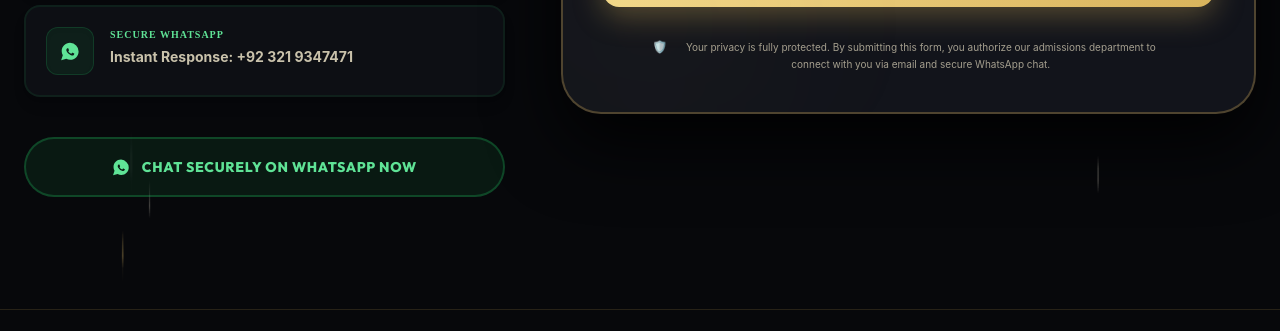
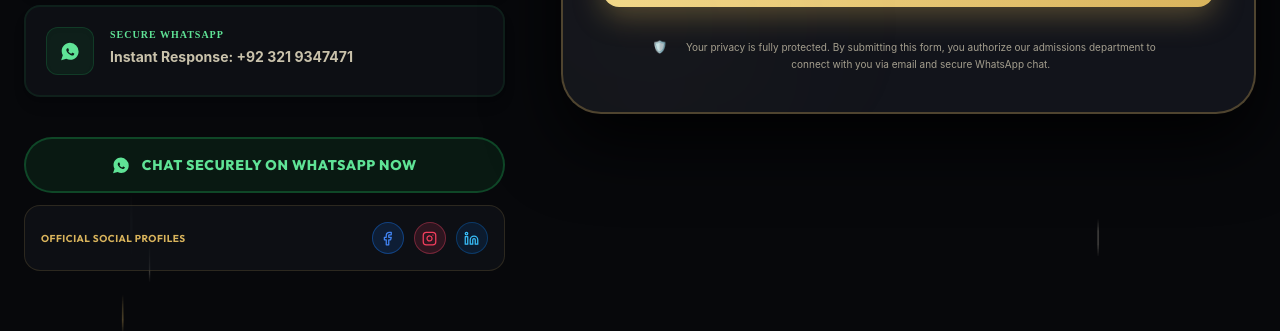
Before and after one commit to zainjalali072-cmd/Zain-Jalali, a React (Vite) app: page / in a window 1280 px wide. Shown: the part 8380-8711 px from the top of the page. Built offline with nearby package versions, Linux system fonts and the light colour scheme; no server answers.

Commit message:
feat: integrate social media profiles
Update social media links in data and implement consistent UI components for Facebook, Instagram, and LinkedIn across the header, contact form, and footer. Added CMS fallback logic to ensure profile links are correctly initialized.

```diff
--- a/server.ts
+++ b/server.ts
@@ -132,8 +132,9 @@ const getDatabase = () => {
       contactEmail: "muhammadzain92624@gmail.com",
       contactAddress: "Altaf Colony, Ranjar Head Quarter, Lahore Cantt, Pakistan",
       whatsappLink: "https://wa.me/923219347471",
-      facebookLink: "https://facebook.com/truthquranacademy",
-      instagramLink: "https://instagram.com/truthquranacademy",
+      facebookLink: "https://www.facebook.com/truthquran?mibextid=ZbWKwL",
+      instagramLink: "https://www.instagram.com/truth_quran_786?igsh=MTM1MmFvc3dtMHFhMQ==",
+      linkedinLink: "https://www.linkedin.com/in/truth-quran-online-quran-academy-65688b423?utm_source=share_via&utm_content=profile&utm_medium=member_android",
       courses: DEFAULT_COURSES,
       whyUs: [
         { id: "why-1", title: "1-on-1 Private Attention", description: "Every student receives custom focused lessons tailored specifically to their learning speed and mental retention.", icon: "CheckCircle" }
--- a/src/cmsStore.ts
+++ b/src/cmsStore.ts
@@ -741,6 +741,15 @@ export const getCMSData = (): CMSData => {
       if (parsed.contactAddress && parsed.contactAddress.includes("Rawalpindi")) {
         parsed.contactAddress = "Altaf Colony, Ranjar Head Quarter, Lahore Cantt, Pakistan";
       }
+      if (!parsed.facebookLink || parsed.facebookLink.includes("truthquranacademy")) {
+        parsed.facebookLink = academyContact.facebook;
+      }
+      if (!parsed.instagramLink || parsed.instagramLink.includes("truthquranacademy")) {
+        parsed.instagramLink = academyContact.instagram;
+      }
+      if (!parsed.linkedinLink || parsed.linkedinLink.includes("truthquranacademy")) {
+        parsed.linkedinLink = academyContact.linkedin;
+      }
 
       return parsed;
     } catch (e) {
--- a/src/components/ContactForm.tsx
+++ b/src/components/ContactForm.tsx
@@ -9,9 +9,13 @@ import {
   User,
   Globe,
   GraduationCap,
-  Calendar
+  Calendar,
+  Facebook,
+  Instagram,
+  Linkedin
 } from "lucide-react";
 import WhatsAppIcon from "./WhatsAppIcon";
+import { academyContact } from "../data";
 import { getCMSData, saveCMSData } from "../cmsStore";
 
 export default function ContactForm() {
@@ -167,16 +171,58 @@ export default function ContactForm() {
         </div>
 
         {/* Big WhatsApp CTA Button with Green Gradient Pulse */}
-        <div className="pt-2">
+        <div className="pt-2 space-y-3">
           <a
             href={`${cms.whatsappLink || "https://wa.me/+923219347471"}?text=Salam!%20I%20have%20a%20question%20regarding%20Truth%20Quran%20Academy.`}
             target="_blank"
             rel="noopener noreferrer"
-            className="w-full inline-flex items-center justify-center space-x-3 px-6 py-4.5 rounded-full bg-[#1fae5b]/10 border-2 border-[#1fae5b]/30 text-xs md:text-sm font-sans font-extrabold uppercase tracking-wider text-[#5fe396] hover:bg-[#1fae5b] hover:text-white hover:-translate-y-1 hover:shadow-[0_12px_35px_rgba(31,174,91,0.45)] transition-all duration-300"
+            className="w-full inline-flex items-center justify-center space-x-3 px-6 py-4 rounded-full bg-[#1fae5b]/10 border-2 border-[#1fae5b]/30 text-xs md:text-sm font-sans font-extrabold uppercase tracking-wider text-[#5fe396] hover:bg-[#1fae5b] hover:text-white hover:-translate-y-1 hover:shadow-[0_12px_35px_rgba(31,174,91,0.45)] transition-all duration-300"
           >
             <WhatsAppIcon size={18} />
             <span>Chat Securely on WhatsApp Now</span>
           </a>
+
+          {/* Social Media Accounts Bar */}
+          <div className="p-4 rounded-2xl bg-[#12141b]/65 border border-[#d9b45c]/15 flex items-center justify-between flex-wrap gap-3">
+            <span className="text-[10px] font-sans font-bold text-[#d9b45c] uppercase tracking-wider">
+              Official Social Profiles
+            </span>
+            <div className="flex items-center space-x-2.5">
+              {(cms.facebookLink || academyContact.facebook) && (
+                <a
+                  href={cms.facebookLink || academyContact.facebook}
+                  target="_blank"
+                  rel="noopener noreferrer"
+                  className="w-8 h-8 rounded-full border border-[#1877F2]/40 bg-[#1877F2]/15 flex items-center justify-center text-[#4285F4] hover:bg-[#1877F2] hover:text-white transition-colors"
+                  aria-label="Facebook Profile"
+                >
+                  <Facebook size={15} />
+                </a>
+              )}
+              {(cms.instagramLink || academyContact.instagram) && (
+                <a
+                  href={cms.instagramLink || academyContact.instagram}
+                  target="_blank"
+                  rel="noopener noreferrer"
+                  className="w-8 h-8 rounded-full border border-[#E4405F]/40 bg-[#E4405F]/15 flex items-center justify-center text-[#f43f5e] hover:bg-[#E4405F] hover:text-white transition-colors"
+                  aria-label="Instagram Profile"
+                >
+                  <Instagram size={15} />
+                </a>
+              )}
+              {(cms.linkedinLink || academyContact.linkedin) && (
+                <a
+                  href={cms.linkedinLink || academyContact.linkedin}
+                  target="_blank"
+                  rel="noopener noreferrer"
+                  className="w-8 h-8 rounded-full border border-[#0A66C2]/40 bg-[#0A66C2]/15 flex items-center justify-center text-[#38bdf8] hover:bg-[#0A66C2] hover:text-white transition-colors"
+                  aria-label="LinkedIn Profile"
+                >
+                  <Linkedin size={15} />
+                </a>
+              )}
+            </div>
+          </div>
         </div>
       </div>
 
--- a/src/components/Footer.tsx
+++ b/src/components/Footer.tsx
@@ -58,6 +58,7 @@ export default function Footer({ setView, onNavigate }: FooterProps) {
             {/* Social Icons with Colorful Badges */}
             <div className="flex items-center space-x-3 pt-2">
               {/* Facebook */}
+              {(cms.facebookLink || academyContact.facebook) && (
                 <a
                   href={cms.facebookLink || academyContact.facebook}
                   target="_blank"
@@ -67,8 +68,10 @@ export default function Footer({ setView, onNavigate }: FooterProps) {
                 >
                   <Facebook size={18} />
                 </a>
+              )}
 
               {/* Instagram */}
+              {(cms.instagramLink || academyContact.instagram) && (
                 <a
                   href={cms.instagramLink || academyContact.instagram}
                   target="_blank"
@@ -78,8 +81,10 @@ export default function Footer({ setView, onNavigate }: FooterProps) {
                 >
                   <Instagram size={18} />
                 </a>
+              )}
 
               {/* LinkedIn */}
+              {(cms.linkedinLink || academyContact.linkedin) && (
                 <a
                   href={cms.linkedinLink || academyContact.linkedin}
                   target="_blank"
@@ -89,8 +94,10 @@ export default function Footer({ setView, onNavigate }: FooterProps) {
                 >
                   <Linkedin size={18} />
                 </a>
+              )}
 
               {/* WhatsApp */}
+              {(cms.whatsappLink || academyContact.whatsapp) && (
                 <a
                   href={`${cms.whatsappLink || academyContact.whatsapp}?text=Salam%20Truth%20Quran%20Academy.`}
                   target="_blank"
@@ -100,6 +107,7 @@ export default function Footer({ setView, onNavigate }: FooterProps) {
                 >
                   <WhatsAppIcon size={18} />
                 </a>
+              )}
             </div>
           </div>
 
--- a/src/components/SEOHead.tsx
+++ b/src/components/SEOHead.tsx
@@ -104,7 +104,12 @@ export default function SEOHead({ cmsData, currentView, activePostId }: SEOHeadP
           "streetAddress": cmsData.contactAddress || "Altaf Colony, Ranjar Head Quarter, Lahore Cantt, Pakistan",
           "addressLocality": "Lahore",
           "addressCountry": "PK"
-        }
+        },
+        "sameAs": [
+          cmsData.facebookLink || "https://www.facebook.com/truthquran?mibextid=ZbWKwL",
+          cmsData.instagramLink || "https://www.instagram.com/truth_quran_786?igsh=MTM1MmFvc3dtMHFhMQ==",
+          cmsData.linkedinLink || "https://www.linkedin.com/in/truth-quran-online-quran-academy-65688b423?utm_source=share_via&utm_content=profile&utm_medium=member_android"
+        ].filter(Boolean)
       };
     }
 
--- a/src/components/WPSimulator.tsx
+++ b/src/components/WPSimulator.tsx
@@ -828,6 +828,42 @@ export default function WPSimulator({ onClose }: WPSimulatorProps) {
                               />
                             </div>
                           </div>
+
+                          <div className="col-span-1 md:col-span-2 pt-4 border-t border-[#d9b45c]/10 space-y-3">
+                            <span className="text-[10px] text-[#d9b45c] uppercase font-bold tracking-widest block">Official Social Media Profile Links</span>
+                            <div className="grid grid-cols-1 md:grid-cols-3 gap-3">
+                              <div className="space-y-1">
+                                <label className="text-[10px] text-[#c9c2ab] uppercase font-bold tracking-wider">Facebook Profile URL</label>
+                                <input
+                                  type="text"
+                                  value={cmsData.facebookLink || ""}
+                                  onChange={(e) => updateCustomizerField("facebookLink", e.target.value)}
+                                  placeholder="https://facebook.com/yourpage"
+                                  className="w-full bg-[#07080b] border border-[#d9b45c]/20 rounded-lg p-2 text-xs text-white"
+                                />
+                              </div>
+                              <div className="space-y-1">
+                                <label className="text-[10px] text-[#c9c2ab] uppercase font-bold tracking-wider">Instagram Profile URL</label>
+                                <input
+                                  type="text"
+                                  value={cmsData.instagramLink || ""}
+                                  onChange={(e) => updateCustomizerField("instagramLink", e.target.value)}
+                                  placeholder="https://instagram.com/yourhandle"
+                                  className="w-full bg-[#07080b] border border-[#d9b45c]/20 rounded-lg p-2 text-xs text-white"
+                                />
+                              </div>
+                              <div className="space-y-1">
+                                <label className="text-[10px] text-[#c9c2ab] uppercase font-bold tracking-wider">LinkedIn Profile URL</label>
+                                <input
+                                  type="text"
+                                  value={cmsData.linkedinLink || ""}
+                                  onChange={(e) => updateCustomizerField("linkedinLink", e.target.value)}
+                                  placeholder="https://linkedin.com/in/yourprofile"
+                                  className="w-full bg-[#07080b] border border-[#d9b45c]/20 rounded-lg p-2 text-xs text-white"
+                                />
+                              </div>
+                            </div>
+                          </div>
                         </div>
                       </div>
                     )}
--- a/src/data.ts
+++ b/src/data.ts
@@ -21,9 +21,9 @@ export const academyContact = {
   email: "muhammadzain92624@gmail.com",
   address: "Altaf Colony, Ranjar Head Quarter, Lahore Cantt, Pakistan",
   whatsapp: "https://wa.me/+923219347471",
-  facebook: "https://facebook.com/truthquran",
-  instagram: "https://instagram.com/truth_quran_786",
-  linkedin: "https://linkedin.com/company/truthquranacademy",
+  facebook: "https://www.facebook.com/truthquran?mibextid=ZbWKwL",
+  instagram: "https://www.instagram.com/truth_quran_786?igsh=MTM1MmFvc3dtMHFhMQ==",
+  linkedin: "https://www.linkedin.com/in/truth-quran-online-quran-academy-65688b423?utm_source=share_via&utm_content=profile&utm_medium=member_android",
   developerName: "Abbas Ali",
   developerRole: "Full Stack Developer",
   developerGithub: "https://github.com",
```
Also changed, not shown: src/components/Header.tsx (+50 -1 lines). Lines whose indentation alone changed are shown as unchanged.
